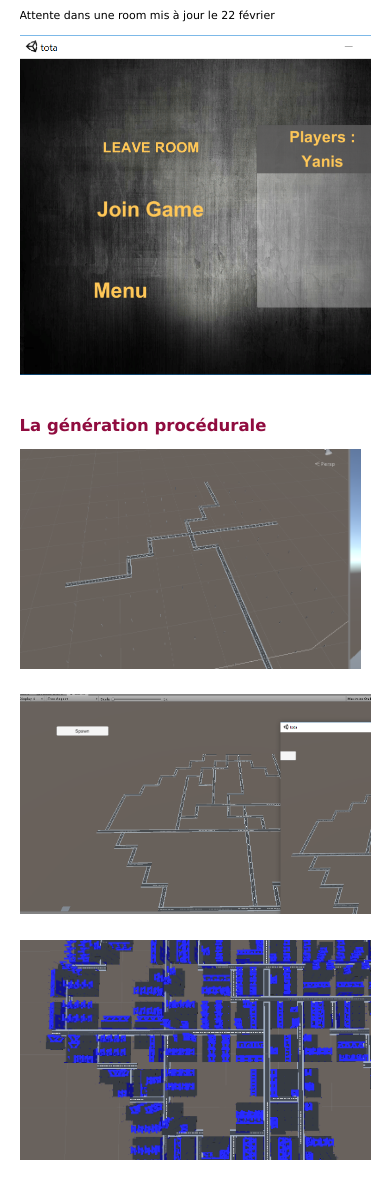
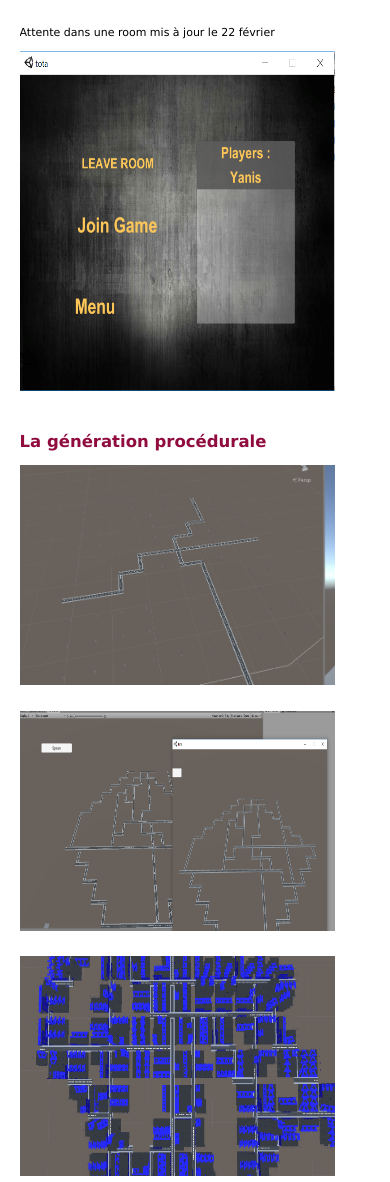
Before and after one commit to Yanisiman/Yanisiman.github.io, a PHP site: page /pages/programme.html in a window 390 px wide. Shown: the part 4029-5211 px from the top of the page. Run offline with PHP 8.4, Linux system fonts and the light colour scheme.

Commit message:
Responsive is trash

```diff
--- a/css/responsive.css
+++ b/css/responsive.css
@@ -61,10 +61,28 @@
     .body{
         width: 90%;
     }
+    /******Programme********/
+    #t2{
+        width: 100%;
+        position: relative;
+        padding-left:0px;
+    }
 
-    #t2{
-        position: relative;
+    .maj>img{
+        width:90%;
     }
+
+    .carre>img{
+        width:90%;
+    }
+    .carre>div>img{
+        width:90%;
+    }
+    .carre>div{
+        width:100%;
+    }
+
+    /***********************/
 
     iframe{
         width: 100%;
@@ -72,7 +90,6 @@
     }
 
     .logo{
-        float: left;
         display:inline;
     }
 
```
